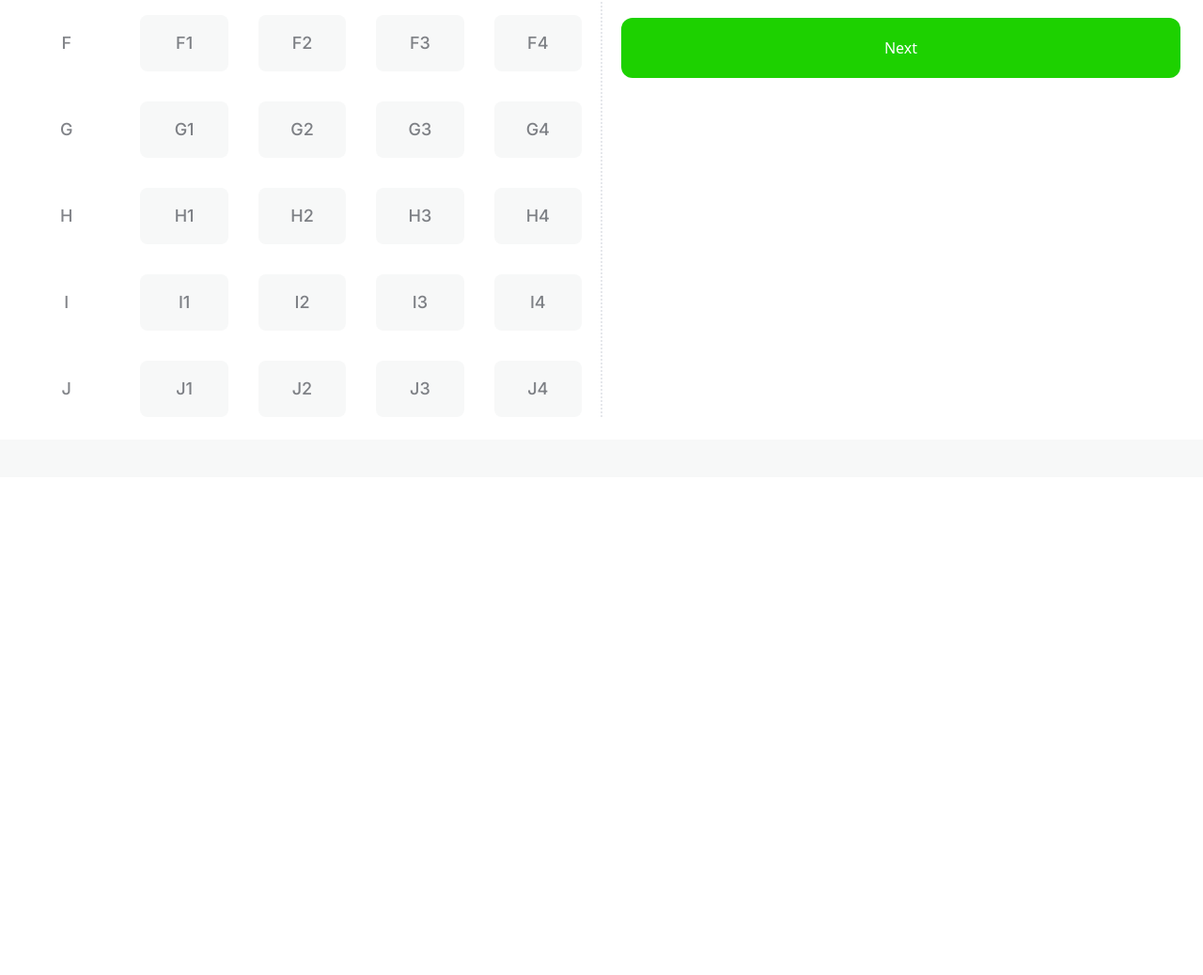
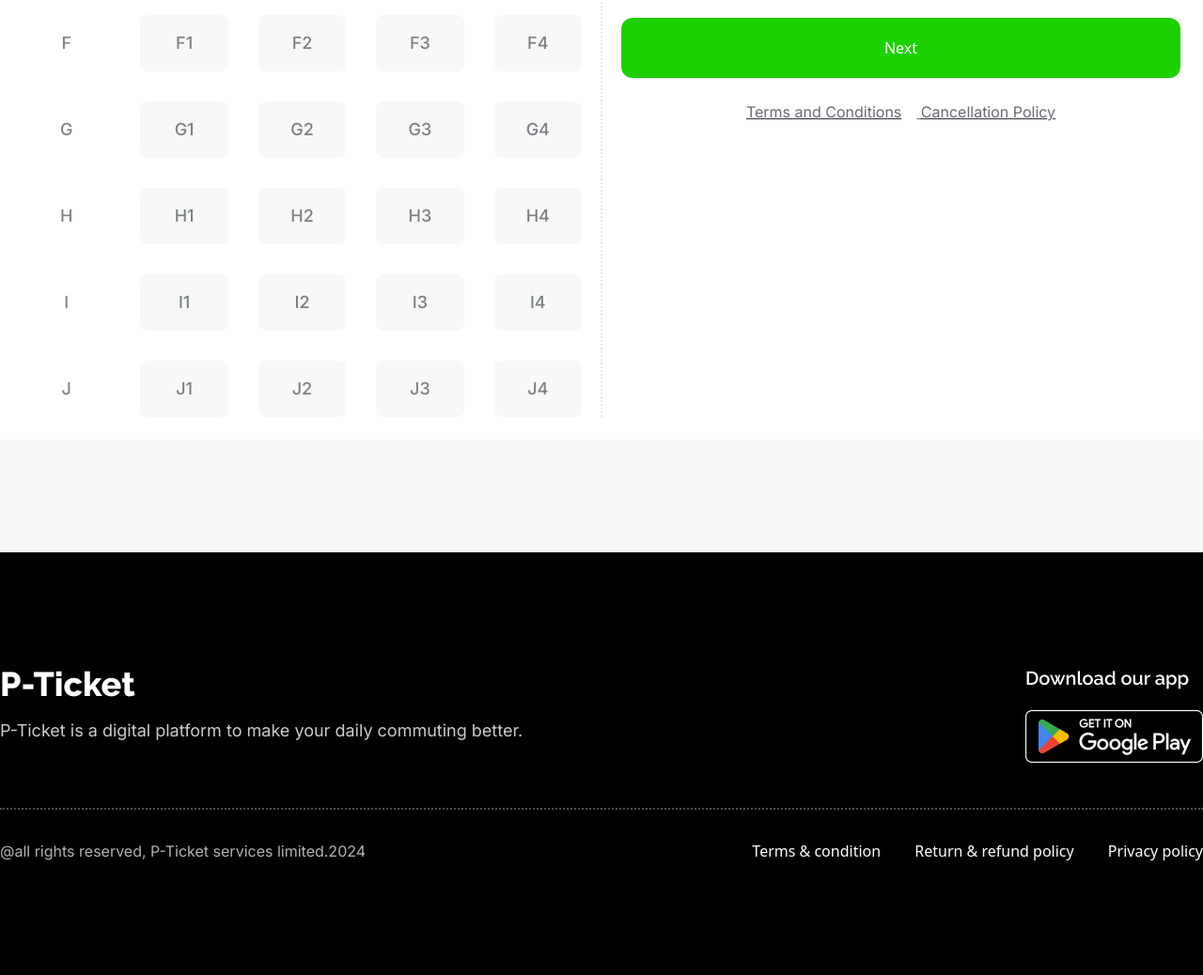
Before and after one commit to dipto-mondall/smart-Ticketing, a plain HTML site: page index.html in a window 1280 px wide. Shown: the part 3254-4292 px from the top of the page at 94% size. Before the commit the page ends 3882 px from the top, so only its background shows below. Drawn offline with nearby package versions, Linux system fonts and the light colour scheme.

Commit message:
footer added

```diff
--- a/index.html
+++ b/index.html
@@ -227,7 +227,7 @@
       <!-- ph section -->
       <section
         id="ph-section"
-        class="bg-[#F7F8F8] my-[120px] rounded-t-[50px] pb-10 border-t-2 border-[#1dd100]"
+        class="bg-[#F7F8F8] mt-[120px] rounded-t-[50px] pb-[120px] border-t-2 border-[#1dd100]"
       >
         <section class="container mx-auto">
           <!-- section heading -->
@@ -574,13 +574,40 @@
                   <button id="next" class="text-white bg-[#1DD100] w-full mt-6 py-5 rounded-xl">
                     Next
                   </button>
+                  <div class="underline mt-6 text-[#03071299] inter text-base font-normal text-center">
+                    <a href="#" class="mr-4">Terms and Conditions</a>
+                    <a href="#">Cancellation Policy</a>
+
+                  </div>
             </div>
           </div>
           <!-- seat end -->
         </section>
       </section>
     </main>
-    <footer></footer>
+    <footer class="bg-black">
+    <div class="container mx-auto py-[120px]">
+      <!-- upper part -->
+      <div class="flex justify-between flex-col md:flex-row pb-12 border-dotted border-[#FFFFFF4D] border-b-2">
+        <div>
+          <h2 class="text-white raleway font-extrabold text-4xl mb-4">P-Ticket</h2>
+          <p class="text-[#FFFFFFCC] inter text-lg font-normal">P-Ticket is a digital platform to make your daily commuting better.</p>
+        </div>
+        <div>
+         <h2 class="raleway font-semibold text-xl text-[#FFFFFF] mb-5">Download our app</h2>
+          <img src="./images/Group 104.png" alt="">
+        </div>
+      </div>
+      <div class="flex flex-col lg:flex-row items-center justify-between mt-8">
+        <small class="inter text-[#FFFFFFB3] text-base font-normal">@all rights reserved, P-Ticket services limited.2024</small>
+        <div class="iner font-medium text-base text-[#FFFFFF] space-x-8">
+          <a href="#">Terms & condition</a>
+          <a href="#">Return & refund policy</a>
+          <a href="#">Privacy policy</a>
+        </div>
+      </div>
+    </div>
+    </footer>
     <script src="./script/index.js"></script>
   </body>
 </html>
```
Also changed, not shown: images/Group 104.png (added).
